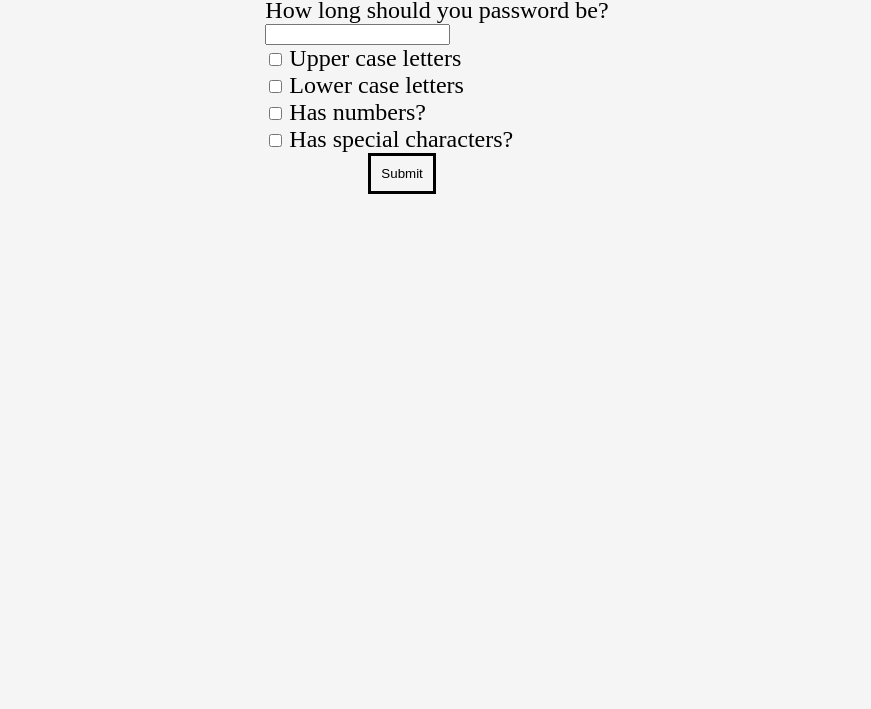
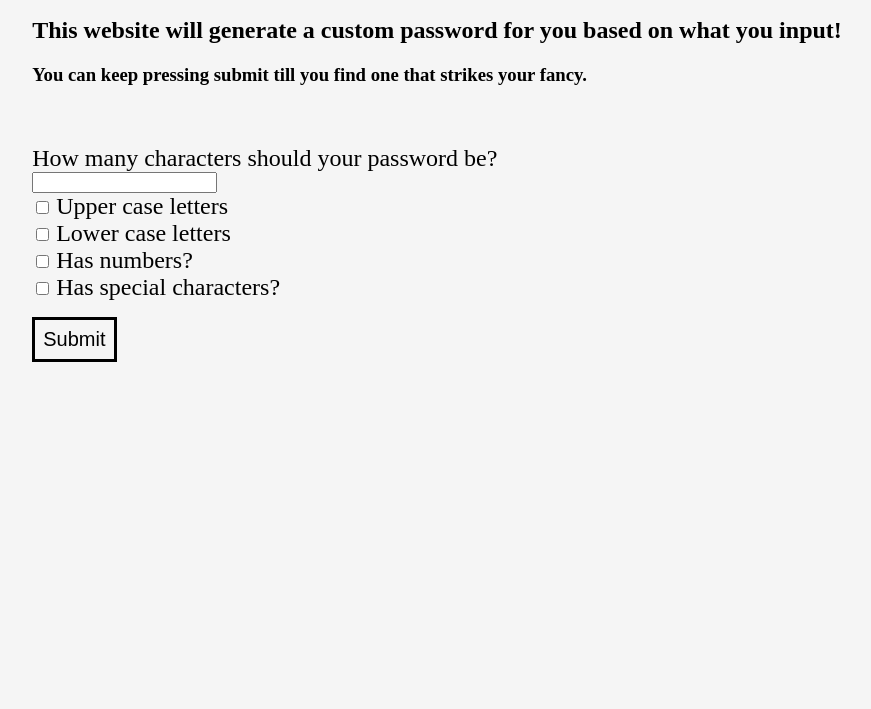
Before and after one commit to seanmena/password-gen, a plain HTML site: page index.html in a window 1280 px wide. Shown: the part 91-800 px from the top of the page, without its empty margins (203-1074 px from the left). Drawn offline with Linux system fonts and the light colour scheme.

Commit message:
added some direction

```diff
--- a/index.html
+++ b/index.html
@@ -10,7 +10,17 @@
   <body>
     <div class="big-box">
       <form>
-        <label for="length">How long should you password be?</label><br />
+        <h1>Welcome!</h1>
+        <h2>
+          This website will generate a custom password for you based on what you
+          input!
+        </h2>
+        <h3>
+          You can keep pressing submit till you find one that strikes your
+          fancy.
+        </h3>
+        <label for="length">How many characters should your password be?</label
+        ><br />
         <input type="number" id="length" name="length" /><br />
         <input type="checkbox" id="upper" name="upper" value="Upper" />
         <label for="upper"> Upper case letters </label><br />
--- a/style.css
+++ b/style.css
@@ -5,16 +5,21 @@ html {
 .big-box {
     display: flex;
     justify-content: center;
-    padding-top: 80px;
+    padding-top: 20px;
 }
 
 #button {
-    margin-left: 30%;
-    padding: 10px;
+    font-size: 20px;
+    margin-top: 2%;
+    padding: 1%;
     background-color: whitesmoke;
     color: black;
     border: solid;
     border-color: black;
+}
+
+h3{
+    padding-bottom: 5%;
 }
 
 label {
```
